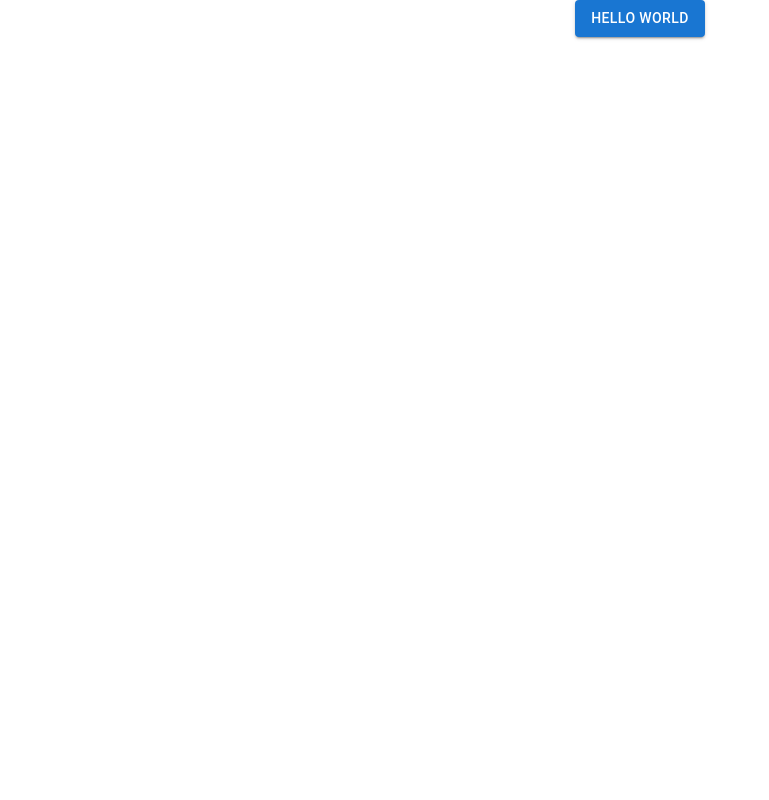
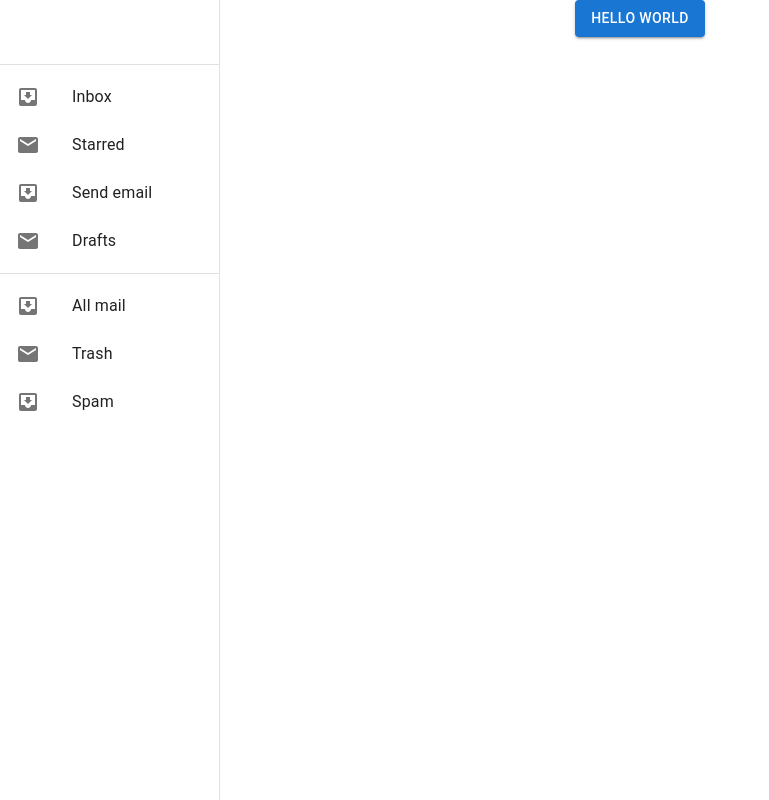
Before and after one commit to CodingWithCallum/Portfolio, a React (Create React App) app: page / in a window 1280 px wide. Shown: the whole page, without its empty margins (0-769 px from the left). Built offline with nearby package versions, Linux system fonts and the light colour scheme.

Commit message:
navbar created from mui source

```diff
--- a/src/App.js
+++ b/src/App.js
@@ -1,25 +1,13 @@
 import './App.css';
 import * as React from 'react';
 import Button from '@mui/material/Button';
+import Navbar from './Components/Navbar/Navbar';
 
 function App() {
   return (
     <div className="App">
-      {/* <header className="App-header">
-        <img src={logo} className="App-logo" alt="logo" />
-        <p>
-          Edit <code>src/App.js</code> and save to reload.
-        </p>
-        <a
-          className="App-link"
-          href="https://reactjs.org"
-          target="_blank"
-          rel="noopener noreferrer"
-        >
-          Learn React
-        </a>
-      </header> */}
       <Button variant="contained">Hello world</Button>
+      <Navbar/>
     </div>
   );
 }
--- /dev/null
+++ b/src/Components/Navbar/Navbar.js
@@ -0,0 +1,60 @@
+import React from 'react'
+import Drawer from '@mui/material/Drawer';
+import Toolbar from '@mui/material/Toolbar';
+import List from '@mui/material/List';
+import Divider from '@mui/material/Divider';
+import ListItem from '@mui/material/ListItem';
+import ListItemButton from '@mui/material/ListItemButton';
+import ListItemIcon from '@mui/material/ListItemIcon';
+import ListItemText from '@mui/material/ListItemText';
+import InboxIcon from '@mui/icons-material/MoveToInbox';
+import MailIcon from '@mui/icons-material/Mail';
+
+const Navbar = () => {
+    const drawerWidth = 220;
+
+  return (
+    <Drawer
+        sx={{
+          width: drawerWidth,
+          flexShrink: 0,
+          '& .MuiDrawer-paper': {
+            width: drawerWidth,
+            boxSizing: 'border-box',
+          },
+        }}
+        variant="permanent"
+        anchor="left"
+      >
+        <Toolbar />
+        <Divider />
+        <List>
+          {['Inbox', 'Starred', 'Send email', 'Drafts'].map((text, index) => (
+            <ListItem key={text} disablePadding>
+              <ListItemButton>
+                <ListItemIcon>
+                  {index % 2 === 0 ? <InboxIcon /> : <MailIcon />}
+                </ListItemIcon>
+                <ListItemText primary={text} />
+              </ListItemButton>
+            </ListItem>
+          ))}
+        </List>
+        <Divider />
+        <List>
+          {['All mail', 'Trash', 'Spam'].map((text, index) => (
+            <ListItem key={text} disablePadding>
+              <ListItemButton>
+                <ListItemIcon>
+                  {index % 2 === 0 ? <InboxIcon /> : <MailIcon />}
+                </ListItemIcon>
+                <ListItemText primary={text} />
+              </ListItemButton>
+            </ListItem>
+          ))}
+        </List>
+      </Drawer>
+  )
+}
+
+export default Navbar
```
